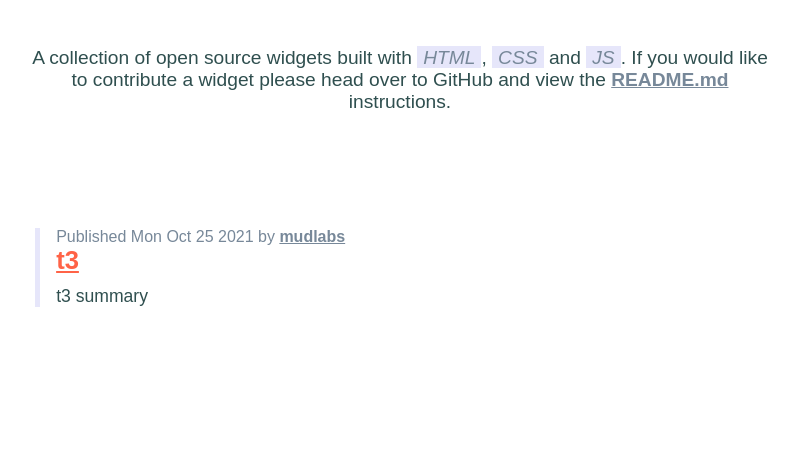
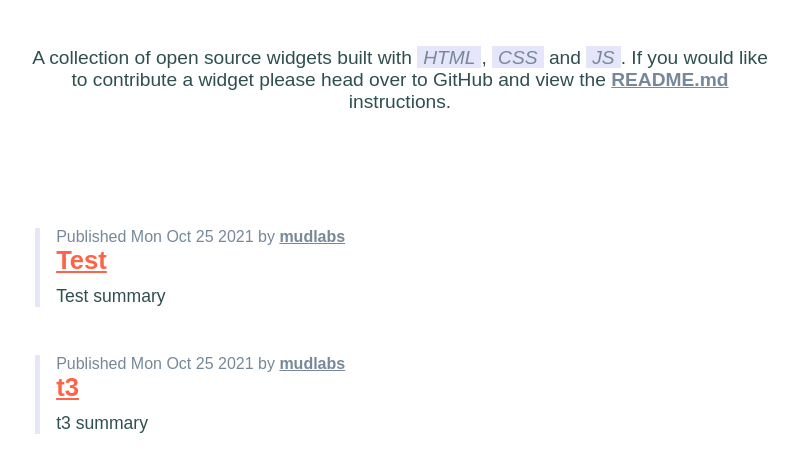
Before and after one commit to samdonald/web-widgets, a plain HTML site: page docs/index.html in a window 1280 px wide. Shown: the part 258-730 px from the top of the page, without its empty margins (240-1038 px from the left). Drawn offline with Linux system fonts and the light colour scheme.

Commit message:
Commit from GitHub Actions (Widgets)

```diff
--- a/docs/index.html
+++ b/docs/index.html
@@ -12,7 +12,12 @@
             <p class="summary">A collection of open source widgets built with <mark>html</mark>, <mark>css</mark> and <mark>js</mark>. If you would like to contribute a widget please head over to GitHub and view the <a href="https://github.com/mudlabs/web-widgets/README.md">README.md</a> instructions.</p>
         </section>
         <section class="contents">
-            <ul class="widgets"><li id="mudlabs--t3" class="widget" data-author="mudlabs" data-name="t3">
+            <ul class="widgets"><li id="mudlabs--test" class="widget" data-author="mudlabs" data-name="Test">
+  <span class="widget-metadata">Published Mon Oct 25 2021 by <a class="widget-author" href="https://github.com/mudlabs">mudlabs</a></span>
+  <a class="widget-link" href="test.html">Test</a>
+  <p class="widget-summary">Test summary</p>
+</li>
+<li id="mudlabs--t3" class="widget" data-author="mudlabs" data-name="t3">
   <span class="widget-metadata">Published Mon Oct 25 2021 by <a class="widget-author" href="https://github.com/mudlabs">mudlabs</a></span>
   <a class="widget-link" href="t3.html">t3</a>
   <p class="widget-summary">t3 summary</p>
```
Also changed, not shown: docs/test.html (added, +12 -0 lines).
